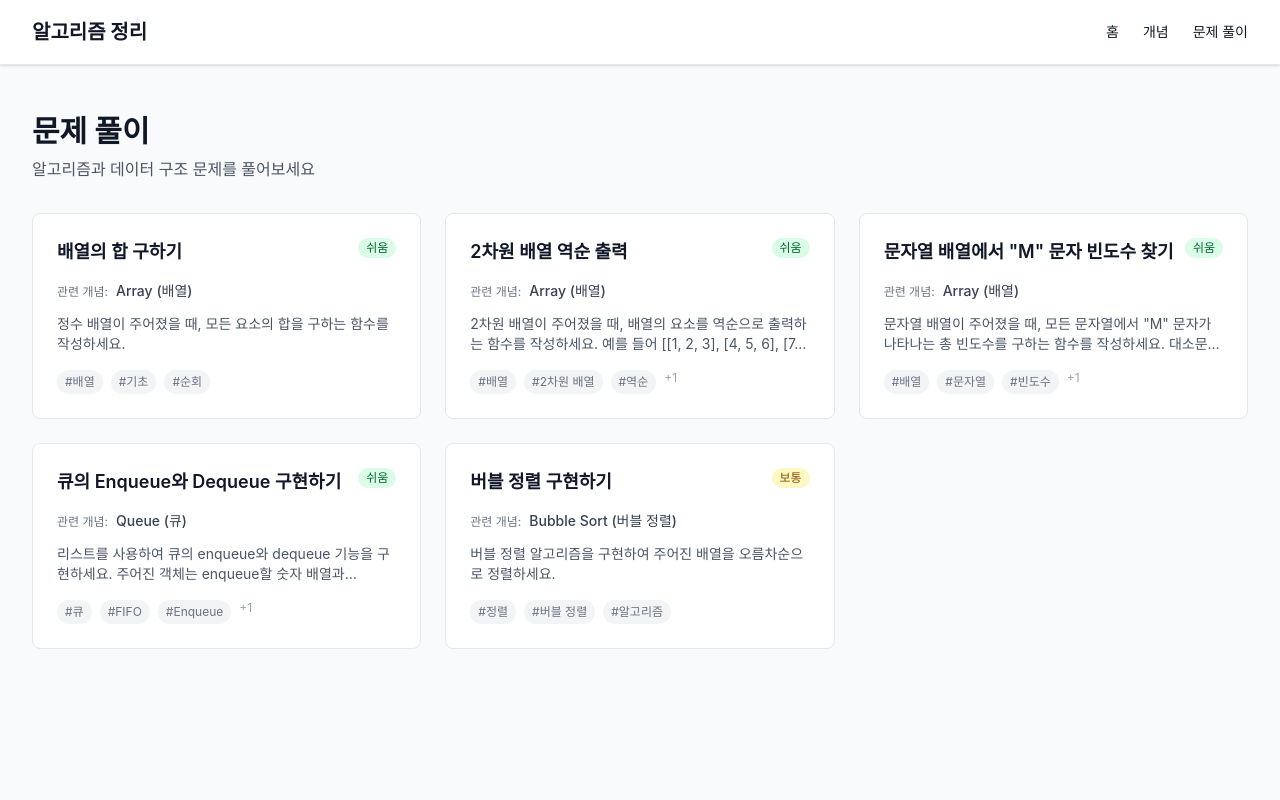
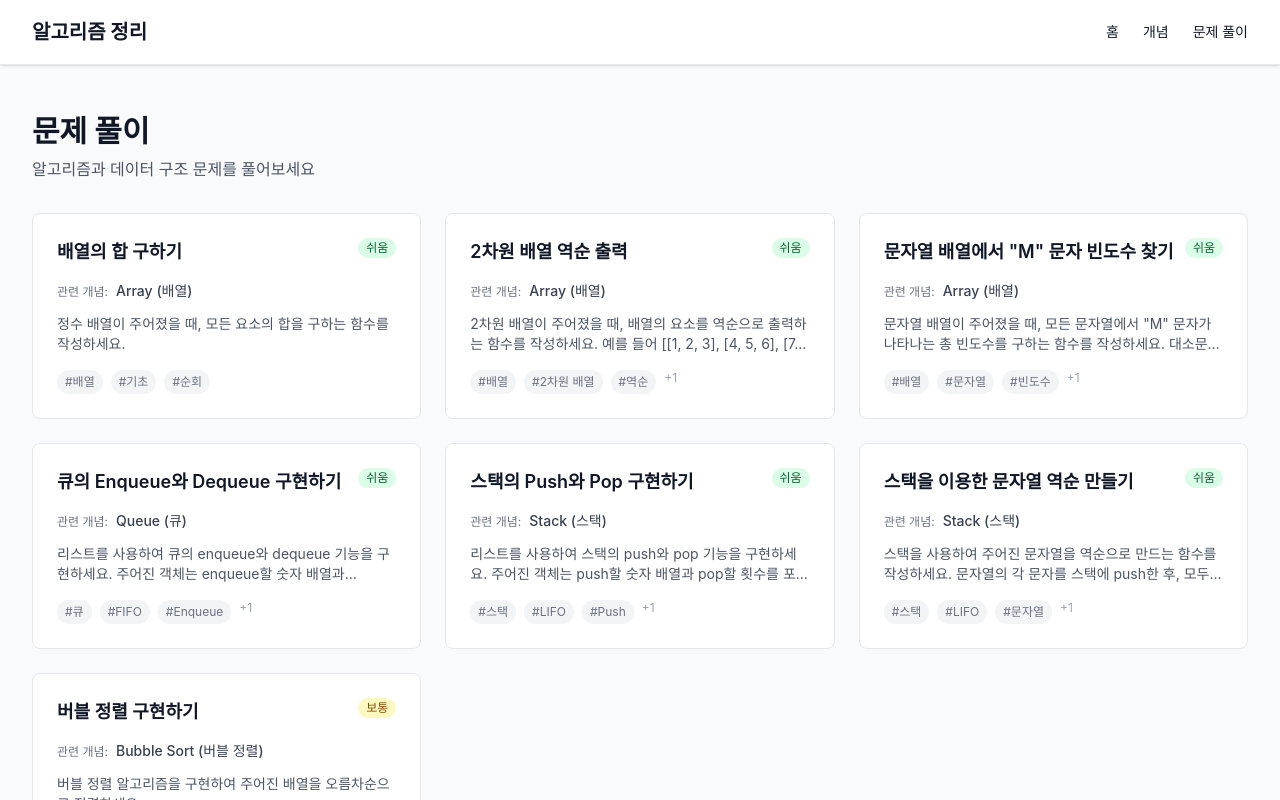
Before and after one commit to bibleCode21/study-algorithm, a Next.js app: page /practice in a window 1280 px wide. Shown: the top 800 px of the page. Built offline with nearby package versions, Linux system fonts and the light colour scheme.

Commit message:
pref: Stack 문제 추가

```diff
--- a/src/data/problems.ts
+++ b/src/data/problems.ts
@@ -312,6 +312,193 @@ export const problems: Problem[] = [
     tags: ['큐', 'FIFO', 'Enqueue', 'Dequeue'],
   },
   {
+    id: 'stack-push-pop',
+    conceptId: 'stack',
+    title: '스택의 Push와 Pop 구현하기',
+    difficulty: 'easy',
+    description:
+      '리스트를 사용하여 스택의 push와 pop 기능을 구현하세요. 주어진 객체는 push할 숫자 배열과 pop할 횟수를 포함합니다. 모든 숫자를 순서대로 push한 후, 지정된 횟수만큼 pop하여 반환하는 함수를 작성하세요.',
+    examples: [
+      {
+        input: '{ push: [1, 2, 3], popCount: 2 }',
+        output: '[3, 2]',
+        explanation: '1, 2, 3을 순서대로 push한 후, 2번 pop하면 3, 2가 반환됩니다 (LIFO).',
+      },
+      {
+        input: '{ push: [10, 20, 30], popCount: 3 }',
+        output: '[30, 20, 10]',
+        explanation: '모든 요소를 push한 후 모두 pop하면 역순으로 반환됩니다 (LIFO).',
+      },
+    ],
+    constraints: [
+      'push 배열의 길이는 0 이상 100 이하입니다.',
+      'popCount는 0 이상 push 배열의 길이 이하입니다.',
+      '배열의 각 요소는 정수입니다.',
+      'LIFO(Last-In, First-Out) 원칙을 따라야 합니다.',
+    ],
+    testCases: [
+      {
+        input: { push: [1, 2, 3], popCount: 2 },
+        expectedOutput: [3, 2],
+      },
+      {
+        input: { push: [10, 20, 30, 40, 50], popCount: 3 },
+        expectedOutput: [50, 40, 30],
+      },
+      {
+        input: { push: [5, 15, 25], popCount: 1 },
+        expectedOutput: [25],
+      },
+      {
+        input: { push: [1, 2, 3], popCount: 3 },
+        expectedOutput: [3, 2, 1],
+      },
+      {
+        input: { push: [3], popCount: 1 },
+        expectedOutput: [3],
+      },
+      {
+        input: { push: [3], popCount: 2 },
+        expectedOutput: [3],
+      },
+      {
+        input: { push: [7, 8, 9], popCount: 1 },
+        expectedOutput: [9],
+      },
+      {
+        input: { push: [1, 2], popCount: 1 },
+        expectedOutput: [2],
+      },
+      {
+        input: { push: [], popCount: 0 },
+        expectedOutput: [],
+      },
+    ],
+    solution: {
+      code: `function solution(input: { push: number[]; popCount: number }): number[] {
+  const stack: number[] = [];
+  const results: number[] = [];
+
+  // Push: 스택에 데이터 추가
+  function push(data: number): void {
+    stack.push(data);
+  }
+
+  // Pop: 스택에서 데이터 제거 및 반환
+  function pop(): number | undefined {
+    return stack.pop();
+  }
+
+  // 모든 요소를 push
+  for (const item of input.push) {
+    push(item);
+  }
+
+  // 지정된 횟수만큼 pop
+  for (let i = 0; i < input.popCount; i++) {
+    const item = pop();
+    if (item !== undefined) {
+      results.push(item);
+    }
+  }
+
+  return results;
+}`,
+      language: 'typescript',
+      explanation:
+        '리스트를 사용하여 스택을 구현합니다. push는 배열의 push 메서드를 사용하여 끝에 추가하고, pop은 배열의 pop 메서드를 사용하여 마지막 요소를 제거합니다. LIFO 원칙에 따라 가장 나중에 추가된 요소가 가장 먼저 제거됩니다.',
+    },
+    hints: [
+      '리스트의 push 메서드를 사용하여 스택에 데이터를 추가합니다.',
+      '리스트의 pop 메서드를 사용하여 스택에서 데이터를 제거합니다.',
+      '모든 요소를 push한 후, pop하여 결과 배열에 추가합니다. LIFO 원칙에 따라 역순으로 반환됩니다.',
+    ],
+    tags: ['스택', 'LIFO', 'Push', 'Pop'],
+  },
+  {
+    id: 'stack-reverse-string',
+    conceptId: 'stack',
+    title: '스택을 이용한 문자열 역순 만들기',
+    difficulty: 'easy',
+    description:
+      '스택을 사용하여 주어진 문자열을 역순으로 만드는 함수를 작성하세요. 문자열의 각 문자를 스택에 push한 후, 모두 pop하여 역순 문자열을 반환하세요.',
+    examples: [
+      {
+        input: '"hello"',
+        output: '"olleh"',
+        explanation: 'h, e, l, l, o를 스택에 push한 후 pop하면 o, l, l, e, h가 됩니다.',
+      },
+      {
+        input: '"world"',
+        output: '"dlrow"',
+        explanation: 'w, o, r, l, d를 스택에 push한 후 pop하면 d, l, r, o, w가 됩니다.',
+      },
+    ],
+    constraints: [
+      '문자열의 길이는 0 이상 100 이하입니다.',
+      '문자열은 영문자로만 구성됩니다.',
+      '스택의 LIFO 특성을 활용해야 합니다.',
+    ],
+    testCases: [
+      {
+        input: 'hello',
+        expectedOutput: 'olleh',
+      },
+      {
+        input: 'world',
+        expectedOutput: 'dlrow',
+      },
+      {
+        input: 'a',
+        expectedOutput: 'a',
+      },
+      {
+        input: 'abc',
+        expectedOutput: 'cba',
+      },
+      {
+        input: '',
+        expectedOutput: '',
+      },
+      {
+        input: 'algorithm',
+        expectedOutput: 'mhtirogla',
+      },
+    ],
+    solution: {
+      code: `function solution(str: string): string {
+  const stack: string[] = [];
+  let result = '';
+
+  // 각 문자를 스택에 push
+  for (let i = 0; i < str.length; i++) {
+    stack.push(str[i]);
+  }
+
+  // 스택에서 모두 pop하여 역순 문자열 만들기
+  while (stack.length > 0) {
+    result += stack.pop();
+  }
+
+  return result;
+}
+
+// 더 간단한 방법 (배열 메서드 활용)
+// function solution(str: string): string {
+//   return str.split('').reverse().join('');
+// }`,
+      language: 'typescript',
+      explanation:
+        '문자열의 각 문자를 스택에 push한 후, 모두 pop하여 역순 문자열을 만듭니다. 스택의 LIFO 특성 덕분에 마지막에 push한 문자가 가장 먼저 pop되어 역순이 됩니다.',
+    },
+    hints: [
+      '문자열의 각 문자를 순회하면서 스택에 push합니다.',
+      '스택에서 모든 요소를 pop하여 결과 문자열에 추가합니다.',
+      '스택의 LIFO 특성 덕분에 자동으로 역순이 됩니다.',
+    ],
+    tags: ['스택', 'LIFO', '문자열', '역순'],
+  },
+  {
     id: 'bubble-sort-practice',
     conceptId: 'bubble-sort',
     title: '버블 정렬 구현하기',
```
